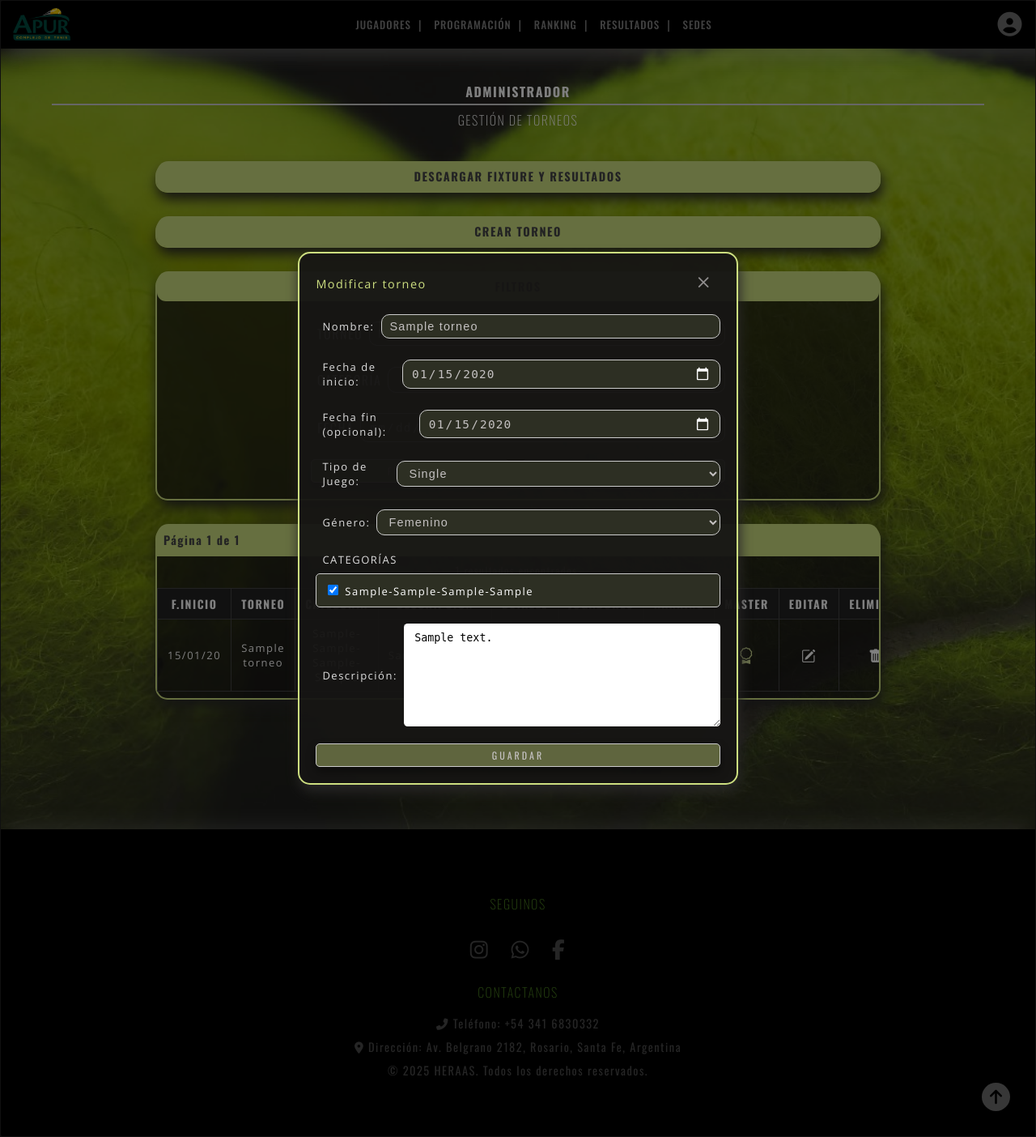
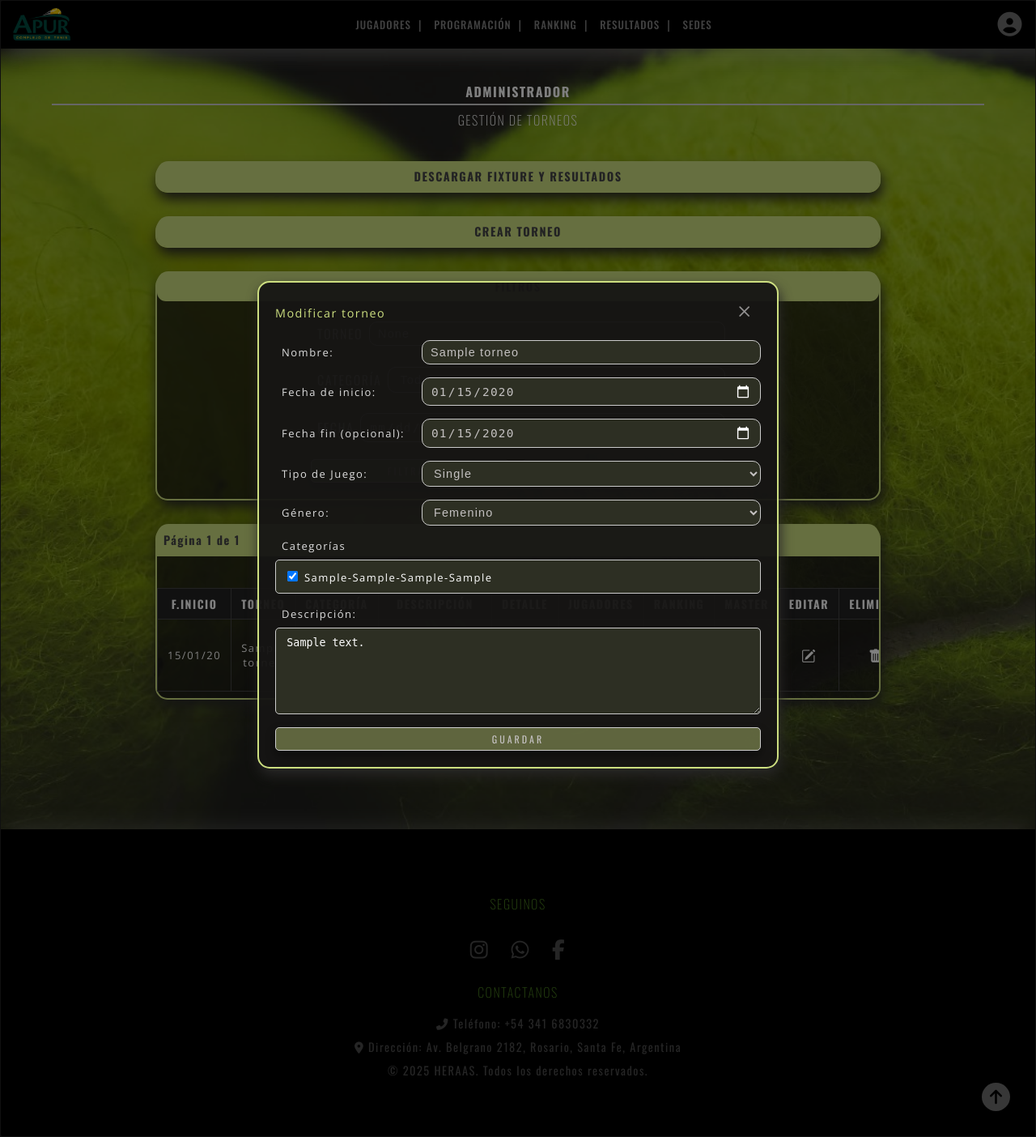
Before and after one commit to CAROLLFLORES/torneos_ranking_tenis, a Django app: page /abm_torneo/ in a window 1280 px wide, after a click on "Modificar torneo". Shown: the whole page at 81% size. Run offline with Django 5.2, Linux system fonts and the light colour scheme; tables that the repository leaves empty hold one stand-in row (values such as "Sample post"); some libraries are stand-ins or nearby versions.

Commit message:
merge and fix

```diff
--- a/AppDjango/ranking/views.py
+++ b/AppDjango/ranking/views.py
@@ -123,7 +123,7 @@ def ver_ranking(request, torneo_id):
                 .filter(torneo=torneo_actual, activo=False)
                 .values_list("equipo_id", flat=True)     # <- PK de Equipo
             )
-            ranking = [r for r in ranking if (r.get("equipo") and r["equipo"].pk not in invisibles)]
+            ranking_ordenado = [r for r in ranking_ordenado if (r.get("equipo") and r["equipo"].pk not in invisibles)]
         else:
             invisibles = set(
                 Ranking.objects
@@ -131,7 +131,7 @@ def ver_ranking(request, torneo_id):
                 .values_list("jugador_id", flat=True)    # <- PK de Jugador (tu DNI)
                 # Alternativa equivalente: .values_list("jugador__dni", flat=True)
             )
-            ranking = [r for r in ranking if (r.get("jugador") and r["jugador"].pk not in invisibles)]
+            ranking_ordenado = [r for r in ranking_ordenado if (r.get("jugador") and r["jugador"].pk not in invisibles)]
 
 
     torneos = Torneo.objects.all().order_by("nombre")
--- a/AppDjango/templates/abm_torneo.html
+++ b/AppDjango/templates/abm_torneo.html
@@ -184,7 +184,7 @@
                         <th>F.INICIO</th>
                         <th>TORNEO</th>
                         <th>CATEGORÍA</th>
-                        <th>DESCRIPCION</th>
+                        <th>DESCRIPCIÓN</th>
                         <th>DETALLE</th>
                         <th>JUGADORES</th>
                         <th>RANKING</th>
@@ -214,10 +214,13 @@
                                 </td>
 
                                 <!-- DESCRIPCION -->
-                                <!-- Celda DESCRIPCION -->
                                 <td class="desc-col">
                                     <div class="desc-short" title="{{ torneo.description|default:'Sin Descripción' }}">
-                                        {{ torneo.description|default:"Sin Descripción" }}
+                                        {% if torneo.description %}
+                                            {{ torneo.description }}
+                                        {% else %}
+                                            -
+                                        {% endif %}
                                     </div>
                                     <button type="button"
                                             class="desc-toggle"
@@ -273,11 +276,10 @@
                                     <i class="bi bi-pencil-square" style="font-size:1.1rem;"></i>
                                 </button>
 
-                                <!-- Modal -->
                                 <!-- Modal Editar Torneo (mismas clases que jugadores) -->
                                 <div class="modal fade" id="modificarTorneoModal-{{ torneo.id }}" tabindex="-1" aria-hidden="true">
                                     <div class="modal-dialog">
-                                    <div class="modal-content1"><!-- misma clase -->
+                                        <div class="modal-content11"><!-- misma clase -->
 
                                         <div class="modal-header1"><!-- misma clase -->
                                             <h3 class="modal-title">Modificar torneo</h3>
@@ -290,23 +292,23 @@
                                             <form class="form-editar-torneo" method="POST" action="{% url 'abm_torneo_editar' torneo.id %}">
                                             {% csrf_token %}
 
-                                        <div class="filtro-busqueda1">
-                                            <span class="span-filter">Nombre:</span>
+                                            <div class="filtro-busqueda1" style="padding: 0;">
+                                                <span class="span-filter" style="width: 40%;">Nombre:</span>
                                                 <input class="form-control" type="text" name="nombre" value="{{ torneo.nombre }}" required>
                                             </div>
 
-                                        <div class="filtro-busqueda1">
-                                            <span class="span-filter">Fecha de inicio:</span>
+                                            <div class="filtro-busqueda1" style="padding: 0;">
+                                                <span class="span-filter" style="width: 40%;">Fecha de inicio:</span>
                                                 <input class="form-control" type="date" name="fecha_inicio" value="{{ torneo.fecha_inicio|date:'Y-m-d' }}" required>
                                             </div>
 
-                                        <div class="filtro-busqueda1">
-                                            <span class="span-filter">Fecha fin (opcional):</span>
+                                            <div class="filtro-busqueda1" style="padding: 0;">
+                                                <span class="span-filter" style="width: 40%;">Fecha fin (opcional):</span>
                                                 <input class="form-control" type="date" name="fecha_fin" value="{{ torneo.fecha_fin|date:'Y-m-d' }}">
                                             </div>
 
-                                        <div class="filtro-busqueda1">
-                                            <span class="span-filter">Tipo de Juego:</span>
+                                            <div class="filtro-busqueda1" style="padding: 0;">
+                                                <span class="span-filter" style="width: 40%;">Tipo de Juego:</span>
                                                 <select name="tipo_juego" class="form-select">
                                                 <option value="Single" {% if torneo.tipo_juego == "Single" %}selected{% endif %}>Single</option>
                                                 <option value="Doble"  {% if torneo.tipo_juego == "Doble" %}selected{% endif %}>Doble</option>
@@ -314,8 +316,8 @@
                                                 </select>
                                             </div>
 
-                                        <div class="filtro-busqueda1">
-                                            <span class="span-filter">Género:</span>
+                                            <div class="filtro-busqueda1" style="padding: 0;">
+                                                <span class="span-filter" style="width: 40%;">Género:</span>
                                                 <select name="tipo" class="form-select">
                                                 <option value="M"     {% if torneo.tipo == "M" %}selected{% endif %}>Masculino</option>
                                                 <option value="F"     {% if torneo.tipo == "F" %}selected{% endif %}>Femenino</option>
@@ -324,7 +326,7 @@
                                             </div>
 
                                             <div class="container-cat">
-                                            <span class="span-filter" style="margin-bottom:.5rem;">CATEGORÍAS</span>
+                                                <span class="span-filter" style="margin-bottom:.5rem; width: 40%;">Categorías</span>
 
                                                 <!-- Categorías -->
                                                 <div class="categorias-box1">
@@ -354,12 +356,15 @@
                                                 {% endfor %}
                                                 </div>
                                             </div>
-                                        <div class="filtro-busqueda1">
-                                        <span class="span-filter">Descripción:</span>
-                                        <textarea class="form-control" name="description" rows="3">{{ torneo.description }}</textarea>
+                                            <div class="container-cat" >
+                                                <span class="span-filter" style="margin-bottom: .5rem;" for="observaciones">Descripción:</span>
+                                                    <textarea class="textArea"
+                                                        name="description"
+                                                        maxlength="200"
+                                                        rows="3"
+                                                        placeholder="Escriba una descripción...">{{ torneo.description }}
+                                                    </textarea>
                                             </div>
-
-
                                             <div class="btn-filtros">
                                                 <button class="btn-opciones" type="submit">GUARDAR</button>
                                             </div>
```
Also changed, not shown: AppDjango/templates/ranking.html (+9 -6 lines). Lines whose indentation alone changed are shown as unchanged.
